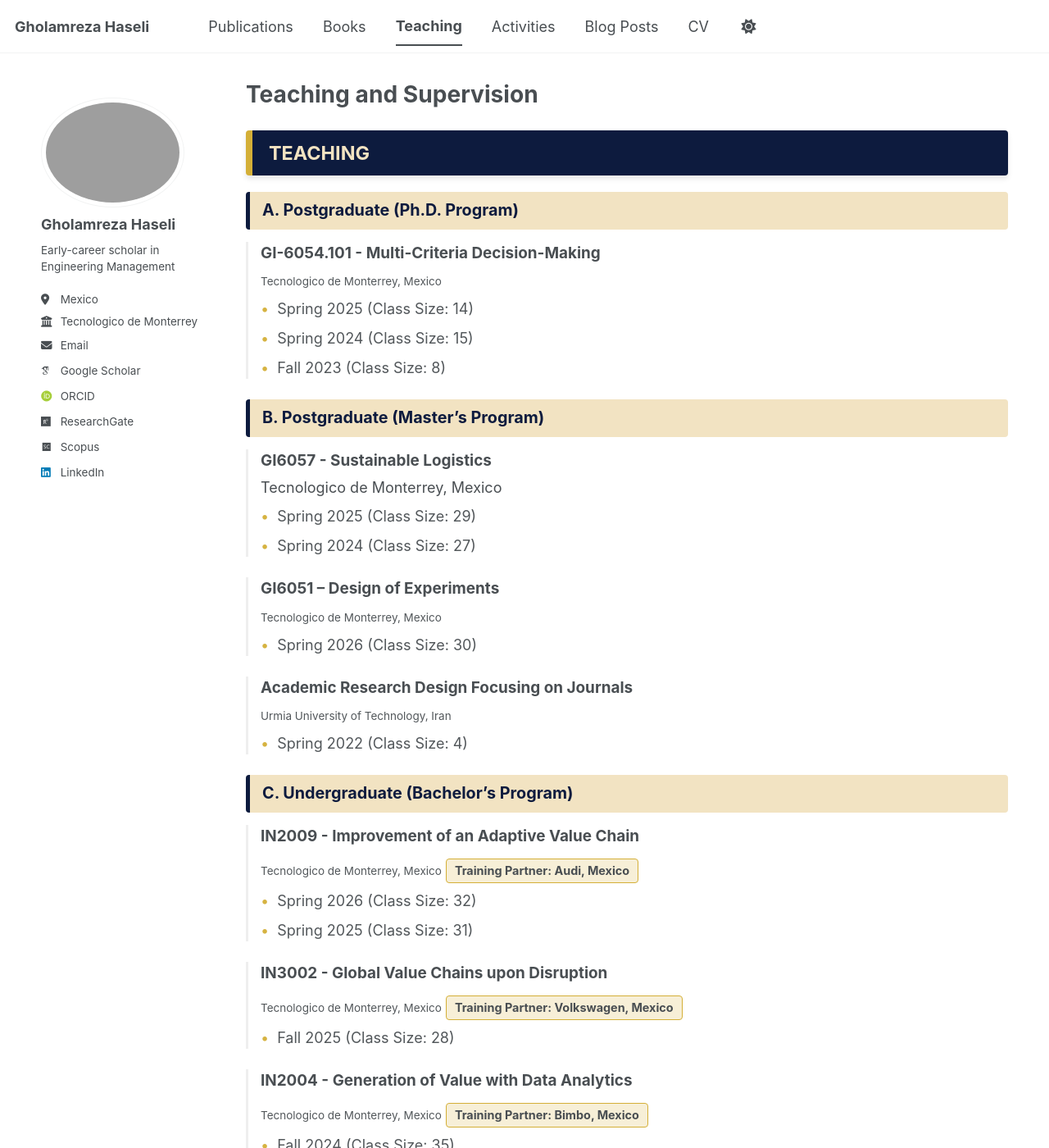
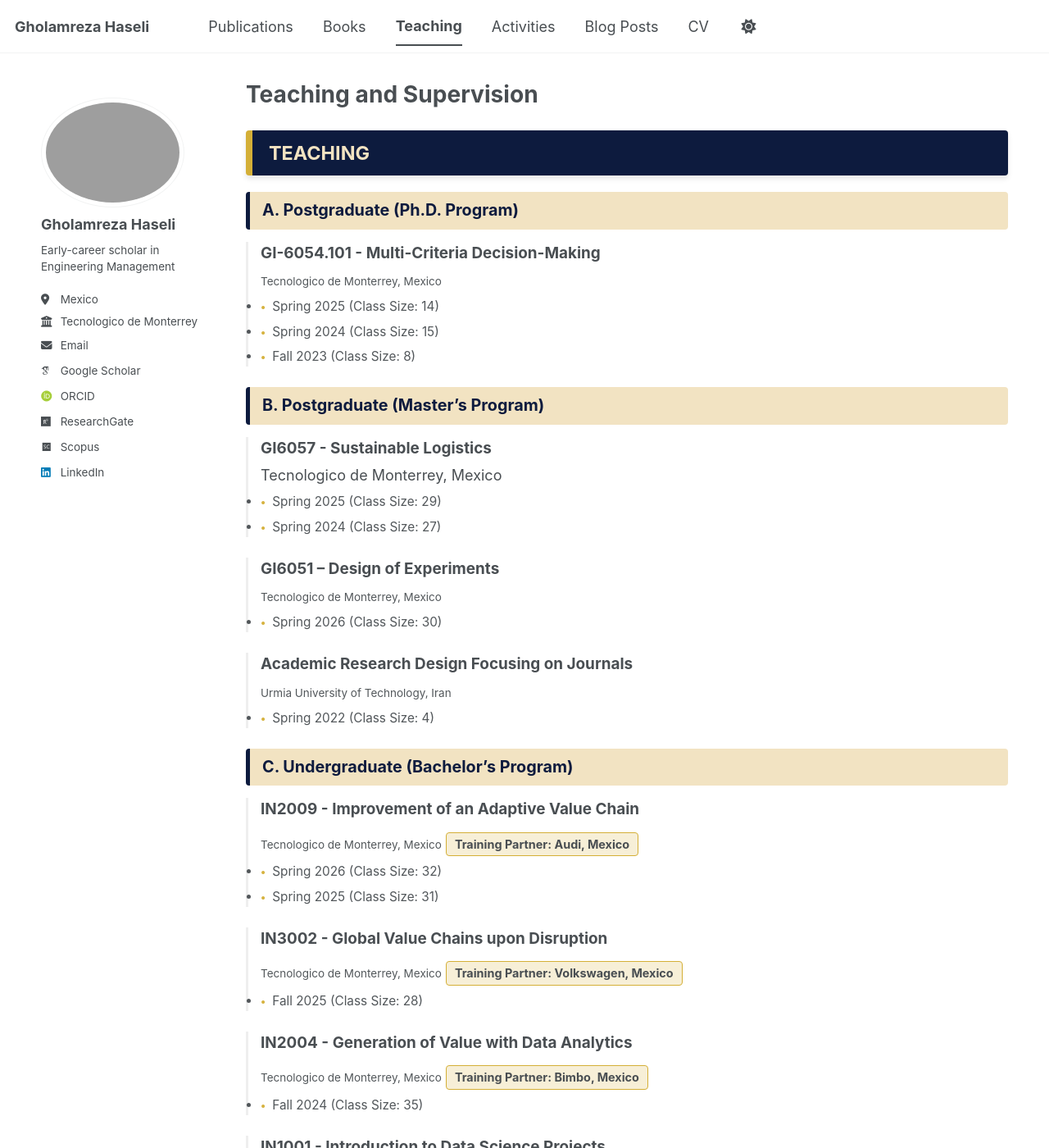
Before and after one commit to Gholamreza-Haseli/Gholamreza-Haseli.github.io, a Jekyll site: the page built from _pages/teaching.html, in a window 1280 px wide and 1400 px high. Shown: the whole window at 82% size. Built offline with Jekyll 4.4.1, drawn with Linux system fonts in a browser that asks for light colours; some web fonts are replaced; a script bundle is joined from its source files by our own code; library files that are not in the unit come from our copies.

Commit message:
Update teaching.html

```diff
--- a/_pages/teaching.html
+++ b/_pages/teaching.html
@@ -58,7 +58,7 @@
   }
 
   .class-info {
-    list-style: none;
+    font-size: 0.85em;
     padding-left: 0;
     margin-top: 8px;
   }
@@ -66,6 +66,8 @@
   .class-info li::before {
     content: "• ";
     color: #d4af37;
+    font-weight: bold;
+    font-size: 0.85em;
     margin-right: 5px;
   }
 
```
